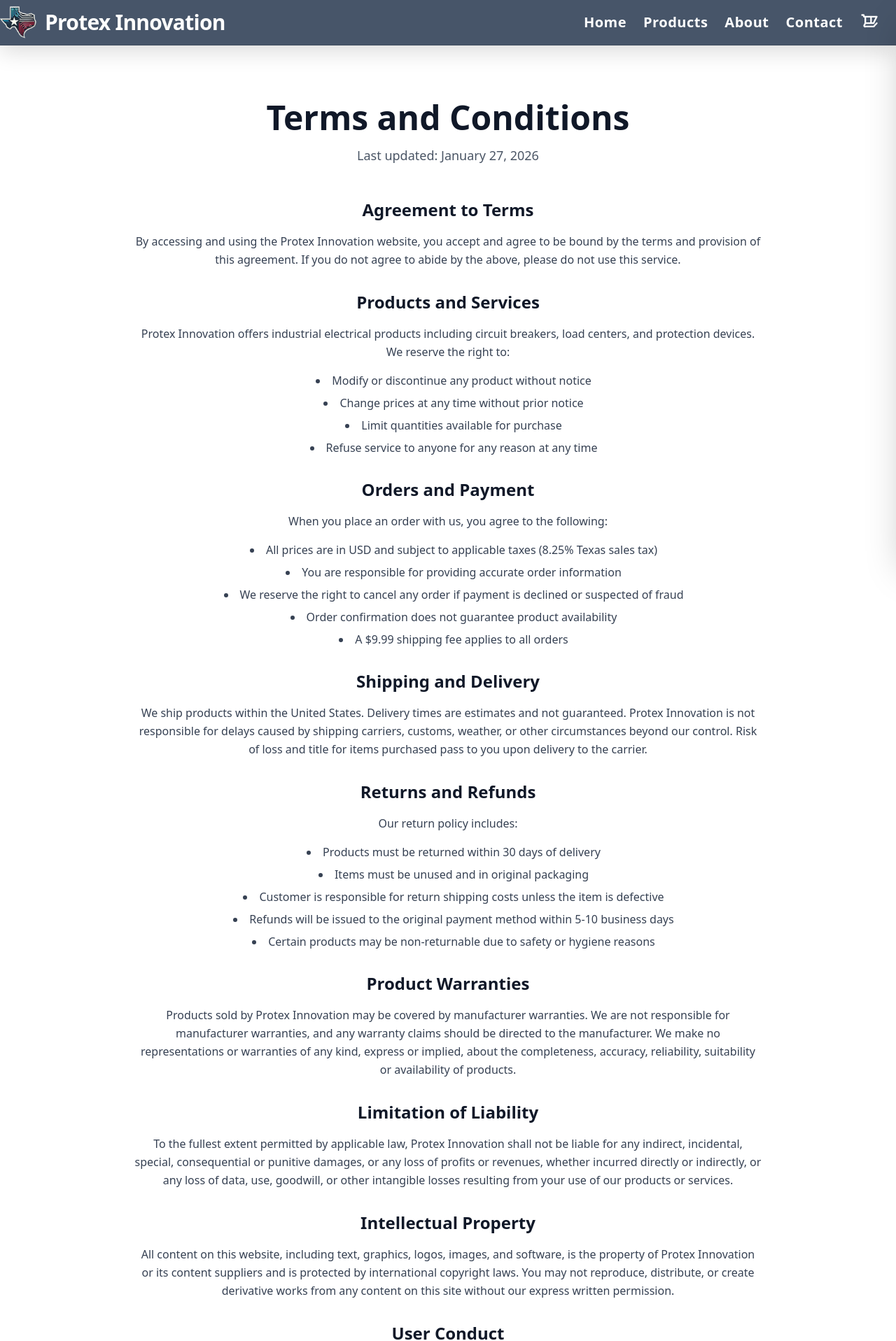
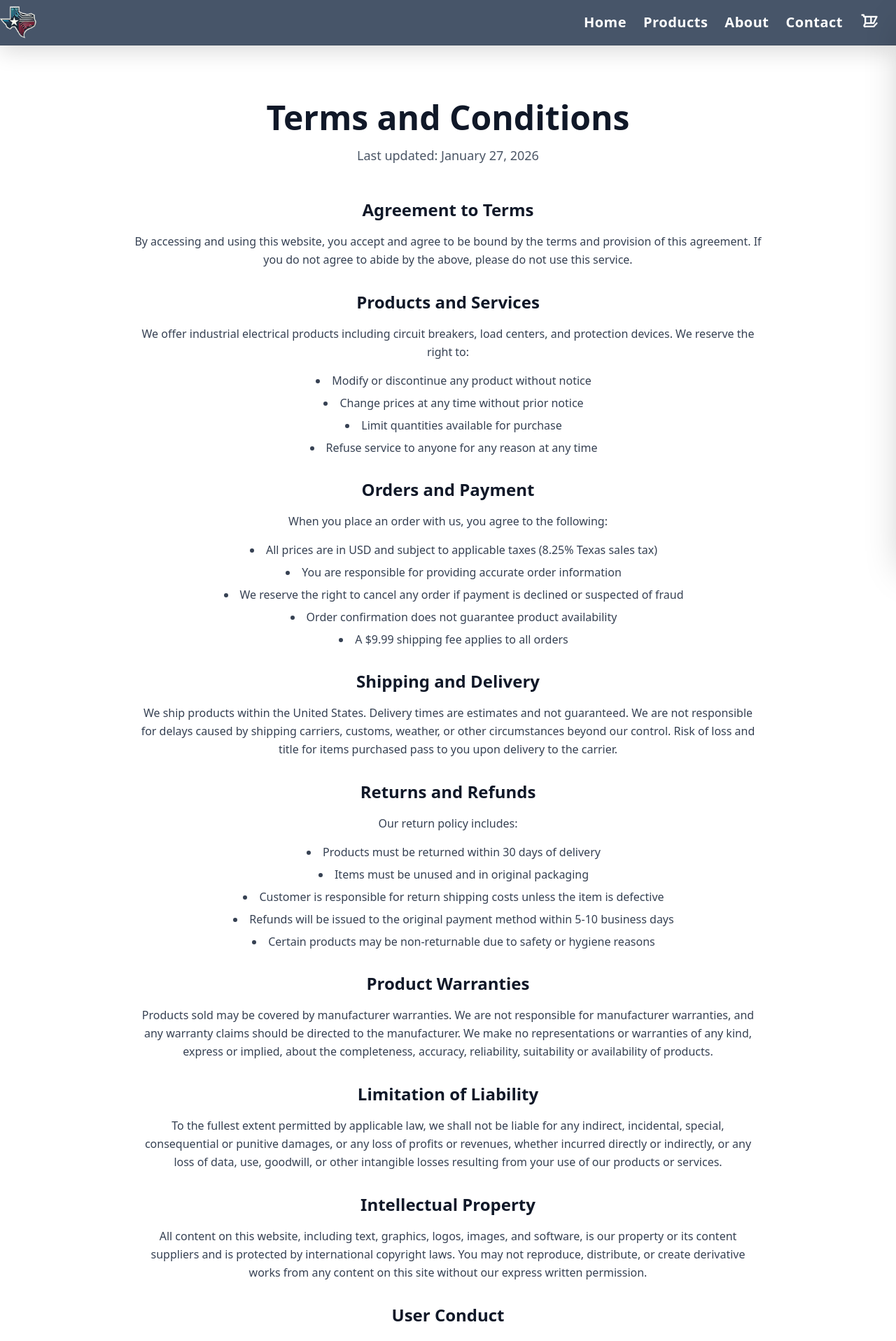
Before and after one commit to julioagk/PROTEX-INNOVATION-ENGLISH, a React (Vite) app: page /terminos-condiciones in a window 1280 px wide. Shown: the top 1917 px of the page at 70% size. Built offline with nearby package versions, Linux system fonts and the light colour scheme.

Commit message:
Remove all Protex Innovation branding - company name to be determined

```diff
--- a/index.html
+++ b/index.html
@@ -4,7 +4,7 @@
     <meta charset="UTF-8" />
     <link rel="icon" type="image/png" href="/src/pics/protexlogo.png" />
     <meta name="viewport" content="width=device-width, initial-scale=1.0" />
-    <title>Protex Innovation</title>
+    <title>Electrical Protection & Circuit Breakers</title>
     <meta name="description" content="Tienda de tecnología y accesorios en Nuevo León. Atención personalizada por WhatsApp, Instagram y Facebook." />
     <meta name="theme-color" content="#0a0a0a" />
     <!-- Contacto y redes -->
@@ -12,8 +12,8 @@
     <meta name="instagram" content="lorang_mx" />
     <meta name="facebook" content="lorangmx" />
     <!-- Open Graph para compartir en redes -->
-    <meta property="og:title" content="Protex Innovation" />
-    <meta property="og:description" content="Compra tecnología y accesorios con atención personalizada." />
+    <meta property="og:title" content="Electrical Protection & Circuit Breakers" />
+    <meta property="og:description" content="High-quality electrical protection solutions." />
     <meta property="og:image" content="/src/pics/protexlogo.png" />
     <meta property="og:type" content="website" />
     <meta property="og:url" content="https://lorangmx.com" />
@@ -21,9 +21,9 @@
   <body class="bg-primary text-text">
     <div id="root"></div>
     <script type="module" src="/src/main.jsx"></script>
-    <title>Protex Innovation | Electrical Protection & Breakers</title>
-    <meta name="description" content="Protex Innovation: Siemens circuit breakers, load centers and electrical protection with fast delivery and expert support." />
-    <meta property="og:title" content="Protex Innovation | Electrical Protection" />
+    <title>Electrical Protection & Circuit Breakers</title>
+    <meta name="description" content="Circuit breakers, load centers and electrical protection solutions with expert support." />
+    <meta property="og:title" content="Electrical Protection & Circuit Breakers" />
     <meta property="og:description" content="Siemens circuit breakers, load centers and electrical protection solutions for residential, commercial and industrial projects." />
     <meta property="og:type" content="website" />
     <meta property="og:url" content="https://protex-innovation.com/" />
--- a/src/componentes/Empresa.jsx
+++ b/src/componentes/Empresa.jsx
@@ -44,7 +44,7 @@
           {/* Right: About */}
           <div className="space-y-6">
             <div className="backdrop-blur-xl border border-gray-300 bg-white/80 rounded-2xl p-8 hover:bg-white transition-all duration-300 shadow-lg">
-              <h3 className="text-2xl font-bold mb-4 text-gray-900">About Protex Innovation</h3>
+              <h3 className="text-2xl font-bold mb-4 text-gray-900">About Us</h3>
               <p className="text-gray-700 leading-relaxed">
                 We are a specialized distributor of electrical protection equipment and circuit breakers. Our commitment is to provide high-quality products with reliable technical support for residential, commercial, and industrial projects.
               </p>
--- a/src/componentes/Footer.jsx
+++ b/src/componentes/Footer.jsx
@@ -12,8 +12,7 @@
           {/* Logo y descripción - Order 1 on mobile */}
           <div className="col-span-2 md:col-span-1 flex flex-col items-start space-y-4 order-1">
             <div className="flex items-center space-x-2 md:space-x-3">
-                <img src={logo} alt="Protex" className="w-8 h-8 md:w-12 md:h-12 object-contain" />
-                <h2 className="text-xl md:text-3xl font-black text-gray-900 tracking-tight">Protex</h2>
+                <img src={logo} alt="Logo" className="w-8 h-8 md:w-12 md:h-12 object-contain" />
               </div>
             <p className="hidden md:block text-sm text-gray-500 text-left max-w-xs leading-relaxed">
               High quality industrial solutions for your business. Trusted by professionals.
@@ -75,7 +74,7 @@
         {/* Bottom section */}
         <div className="flex flex-col md:flex-row justify-between items-center space-y-4 md:space-y-0">
             <p className="text-xs text-gray-500">
-            &copy; {new Date().getFullYear()} Protex. All rights reserved.
+            &copy; {new Date().getFullYear()} All rights reserved.
           </p>
           <div className="flex flex-wrap justify-center gap-4 text-sm">
             <a href="/politica-privacidad" className="text-gray-500 hover:text-blue-500 transition-colors duration-300">
--- a/src/componentes/Navbar.jsx
+++ b/src/componentes/Navbar.jsx
@@ -77,12 +77,9 @@
           <a href="/" className="flex items-center text-2xl font-semibold overflow-hidden">
             <div className="w-14 h-14 flex items-center justify-center overflow-hidden">
                 <div className="transition-transform duration-700 ease-out" style={{ animationDelay: '0.2s' }}>
-                <img src={logo} alt="Protex" className="w-14 h-14 object-contain" />
+                <img src={logo} alt="Logo" className="w-14 h-14 object-contain" />
               </div>
             </div>
-            <span className={logoTextClass} style={{ animationDelay: '0.7s' }}>
-              Protex Innovation
-            </span>
           </a>
         </div>
         {/* Desktop Menu (hidden on mobile) */}
--- a/src/componentes/Privacy.jsx
+++ b/src/componentes/Privacy.jsx
@@ -22,7 +22,7 @@
             <section>
               <h2 className="text-2xl font-bold text-gray-900 mb-4">Introduction</h2>
               <p className="text-gray-700 leading-relaxed">
-                At Protex Innovation, we respect your privacy and are committed to protecting your personal data.
+                We respect your privacy and are committed to protecting your personal data.
                 This privacy policy will inform you about how we look after your personal data when you visit our
                 website and tell you about your privacy rights and how the law protects you.
               </p>
--- a/src/componentes/Section1Mobile.jsx
+++ b/src/componentes/Section1Mobile.jsx
@@ -25,7 +25,7 @@
           New Collection
         </h2>
         <h1 className="text-4xl font-bold text-gray-900 tracking-tight">
-          Protex Innovation
+          Electrical Protection
         </h1>
         <p className="text-lg text-gray-600 max-w-[280px]">
           Professional electrical protection.
--- a/src/componentes/Section1b.jsx
+++ b/src/componentes/Section1b.jsx
@@ -14,7 +14,7 @@
         {/* Why Choose Us */}
         <div className="mb-20 md:mb-24">
           <h2 className="text-3xl md:text-5xl font-black mb-16 md:mb-20 tracking-tight text-gray-900 text-center">
-            Why Trust <span className="text-sky-600">Protex Innovation</span>
+            Why Trust <span className="text-sky-600">Us</span>
           </h2>
 
           <div className="grid grid-cols-1 md:grid-cols-3 gap-8 md:gap-10">
--- a/src/componentes/Terms.jsx
+++ b/src/componentes/Terms.jsx
@@ -22,7 +22,7 @@
             <section>
               <h2 className="text-2xl font-bold text-gray-900 mb-4">Agreement to Terms</h2>
               <p className="text-gray-700 leading-relaxed">
-                By accessing and using the Protex Innovation website, you accept and agree to be bound by the terms
+                By accessing and using this website, you accept and agree to be bound by the terms
                 and provision of this agreement. If you do not agree to abide by the above, please do not use this service.
               </p>
             </section>
@@ -31,7 +31,7 @@
             <section>
               <h2 className="text-2xl font-bold text-gray-900 mb-4">Products and Services</h2>
               <p className="text-gray-700 leading-relaxed mb-4">
-                Protex Innovation offers industrial electrical products including circuit breakers, load centers,
+                We offer industrial electrical products including circuit breakers, load centers,
                 and protection devices. We reserve the right to:
               </p>
               <ul className="list-disc list-inside space-y-2 text-gray-700 ml-4">
@@ -62,7 +62,7 @@
               <h2 className="text-2xl font-bold text-gray-900 mb-4">Shipping and Delivery</h2>
               <p className="text-gray-700 leading-relaxed">
                 We ship products within the United States. Delivery times are estimates and not guaranteed.
-                Protex Innovation is not responsible for delays caused by shipping carriers, customs, weather,
+                We are not responsible for delays caused by shipping carriers, customs, weather,
                 or other circumstances beyond our control. Risk of loss and title for items purchased pass to you
                 upon delivery to the carrier.
               </p>
@@ -87,7 +87,7 @@
             <section>
               <h2 className="text-2xl font-bold text-gray-900 mb-4">Product Warranties</h2>
               <p className="text-gray-700 leading-relaxed">
-                Products sold by Protex Innovation may be covered by manufacturer warranties. We are not responsible
+                Products sold may be covered by manufacturer warranties. We are not responsible
                 for manufacturer warranties, and any warranty claims should be directed to the manufacturer. We make
                 no representations or warranties of any kind, express or implied, about the completeness, accuracy,
                 reliability, suitability or availability of products.
@@ -98,7 +98,7 @@
             <section>
               <h2 className="text-2xl font-bold text-gray-900 mb-4">Limitation of Liability</h2>
               <p className="text-gray-700 leading-relaxed">
-                To the fullest extent permitted by applicable law, Protex Innovation shall not be liable for any
+                To the fullest extent permitted by applicable law, we shall not be liable for any
                 indirect, incidental, special, consequential or punitive damages, or any loss of profits or revenues,
                 whether incurred directly or indirectly, or any loss of data, use, goodwill, or other intangible losses
                 resulting from your use of our products or services.
@@ -109,8 +109,7 @@
             <section>
               <h2 className="text-2xl font-bold text-gray-900 mb-4">Intellectual Property</h2>
               <p className="text-gray-700 leading-relaxed">
-                All content on this website, including text, graphics, logos, images, and software, is the property of
-                Protex Innovation or its content suppliers and is protected by international copyright laws. You may not
+                All content on this website, including text, graphics, logos, images, and software, is our property or its content suppliers and is protected by international copyright laws. You may not
                 reproduce, distribute, or create derivative works from any content on this site without our express
                 written permission.
               </p>
```
